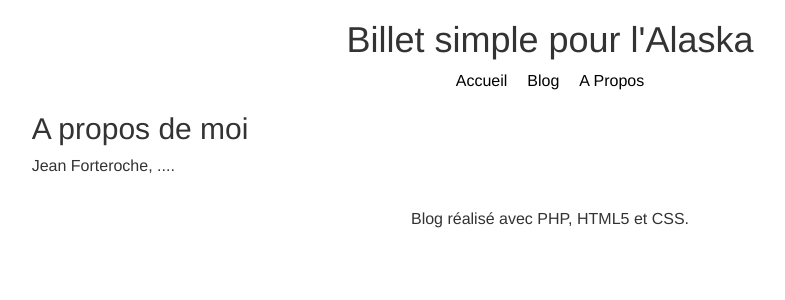
After one commit to AdelineDs/P8-blog, a PHP site: template View/viewContact.php in a window 1280 px wide. The commit adds this page. Shown: the top 300 px of the page, without its empty margins (90-875 px from the left). Run offline with PHP 8.4, Linux system fonts and the light colour scheme; the template is opened without the code that fills it, so the values that code supplies are empty.

Commit message:
creation d'une page A Propos

```diff
--- a/Controler/router.php
+++ b/Controler/router.php
@@ -2,17 +2,20 @@
 
 require_once 'Controler/ControlerHome.php';
 require_once 'Controler/ControlerPost.php';
+require_once 'Controler/ControlerContact.php';
 require_once 'View/View.php';
 
 class Router {
 
     private $ctrlHome;
     private $ctrlPost;
+    private $ctrlContact;
 
 
     public function __construct() {
         $this->ctrlHome = new ControlerHome();
         $this->ctrlPost = new ControlerPost();
+        $this->ctrlContact = new ControlerContact();
     }
 
     public function routerQuery(){
@@ -41,6 +44,9 @@ class Router {
                 elseif($_GET['action'] == 'blog'){
                     $this->ctrlPost->blog();
                 }
+                elseif($_GET['action'] == 'contact'){
+                    $this->ctrlContact->view();
+                }
                 else{
                     throw new Exception("Action non valide");
                 }
--- a/View/template.php
+++ b/View/template.php
@@ -18,7 +18,7 @@
                     <ul>
                         <li><a href="index.php">Accueil</a></li>
                         <li><a href="index.php?action=blog">Blog</a></li>
-                        <li><a href="index.php?action=Contact">A Propos</a></li>
+                        <li><a href="index.php?action=contact">A Propos</a></li>
                     </ul>
                 </div>
             </header>
--- /dev/null
+++ b/View/viewContact.php
@@ -0,0 +1,7 @@
+<?php $this->titre = 'Billet simple pour l\'Alaska - Jean Forteroche'; ?>
+<div class="col-xs-offset-1 col-xs-10 contact">
+    <h2>A propos de moi</h2>
+    <p>
+        Jean Forteroche, ....
+    </p>
+</div>
```
Also changed, not shown: Controler/ControlerContact.php (added, +13 -0 lines).
